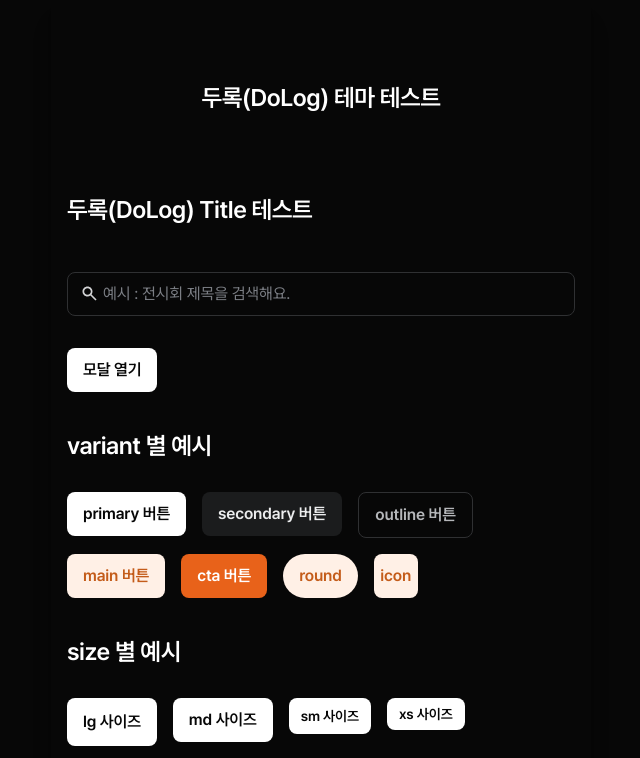
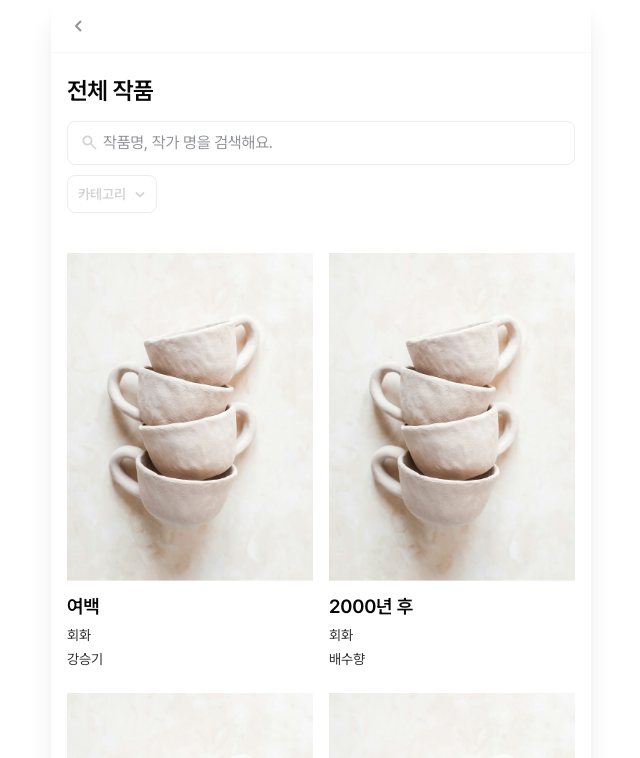
Before and after one commit to DoLog-Team/DoLog-FE, a Next.js app in the folder apps/client/: page /artworks in a window 1280 px wide. Shown: the top 758 px of the page, without its empty margins (319-959 px from the left). Built offline with nearby package versions, Linux system fonts and the light colour scheme.

Commit message:
feat: 전체 작품 리스트 페이지 구현

```diff
--- /dev/null
+++ b/apps/client/app/(main)/artworks/_components/ArtworksClient.tsx
@@ -0,0 +1,66 @@
+"use client";
+
+import { useState } from "react";
+import { CardGrid } from "@/components/common/Card/CardGrid";
+import { CollapsingHeader } from "@/components/common/CollapsingHeader/CollapsingHeader";
+import { EmptyState } from "@/components/common/EmptyState/EmptyState";
+import { FilterChip } from "@/components/common/FilterChip/FilterChip";
+import MainFooter from "@/components/common/Footer/MainFooter";
+import type { CardItem } from "@/components/common/Card/Card.types";
+
+interface ArtworksClientProps {
+  artworks: CardItem[];
+  categories: string[];
+}
+
+export default function ArtworksClient({
+  artworks,
+  categories,
+}: ArtworksClientProps) {
+  const [searchQuery, setSearchQuery] = useState("");
+  const [selectedCategory, setSelectedCategory] = useState<string | null>(null);
+
+  const filtered = artworks.filter((item) => {
+    const matchCategory =
+      !selectedCategory || item.category === selectedCategory;
+    const matchSearch =
+      !searchQuery ||
+      item.title.includes(searchQuery) ||
+      item.author.includes(searchQuery);
+    return matchCategory && matchSearch;
+  });
+
+  return (
+    <div className="flex flex-col min-h-screen">
+      <CollapsingHeader
+        title="전체 작품"
+        searchQuery={searchQuery}
+        onSearchChange={setSearchQuery}
+        searchPlaceholder="작품명, 작가 명을 검색해요."
+      >
+        <FilterChip
+          label="카테고리"
+          options={categories}
+          selected={selectedCategory}
+          onSelect={setSelectedCategory}
+        />
+      </CollapsingHeader>
+
+      <section className="flex flex-col flex-1 px-4 pt-4 pb-6">
+        {filtered.length > 0 ? (
+          <CardGrid
+            items={filtered}
+            getHref={(item) => `/artwork/${item.id}`}
+          />
+        ) : (
+          <EmptyState
+            searchQuery={searchQuery}
+            message="해당하는 작품이 없어요."
+          />
+        )}
+      </section>
+
+      <MainFooter />
+    </div>
+  );
+}
--- /dev/null
+++ b/apps/client/app/(main)/artworks/page.tsx
@@ -0,0 +1,14 @@
+import { CATEGORIES, MOCK_ARTWORKS } from "../_mocks/artwork";
+import ArtworksClient from "./_components/ArtworksClient";
+
+const categories = CATEGORIES.filter((c) => c !== "전체");
+
+const allArtworks = [
+	...new Map(
+		categories.flatMap((c) => MOCK_ARTWORKS[c]).map((item) => [item.id, item]),
+	).values(),
+];
+
+export default function ArtworksPage() {
+	return <ArtworksClient artworks={allArtworks} categories={[...categories]} />;
+}
--- a/apps/client/components/common/Card/Card.types.ts
+++ b/apps/client/components/common/Card/Card.types.ts
@@ -11,4 +11,5 @@ export interface CardProps extends Omit<CardItem, "id"> {}
 export interface CardGridProps {
 	items: CardItem[];
 	limit?: number;
+	getHref?: (item: CardItem) => string;
 }
--- a/apps/client/components/common/Card/CardGrid.tsx
+++ b/apps/client/components/common/Card/CardGrid.tsx
@@ -1,14 +1,21 @@
+import Link from "next/link";
 import { Card } from "./Card";
 import type { CardGridProps } from "./Card.types";
 
-export const CardGrid = ({ items, limit }: CardGridProps) => {
+export const CardGrid = ({ items, limit, getHref }: CardGridProps) => {
 	const displayedItems = limit ? items.slice(0, limit) : items;
 
 	return (
 		<div className="grid grid-cols-2 gap-x-4 gap-y-6 w-full">
-			{displayedItems.map((item) => (
-				<Card key={item.id} {...item} />
-			))}
+			{displayedItems.map((item) =>
+				getHref ? (
+					<Link key={item.id} href={getHref(item)}>
+						<Card {...item} />
+					</Link>
+				) : (
+					<Card key={item.id} {...item} />
+				),
+			)}
 		</div>
 	);
 };
```
